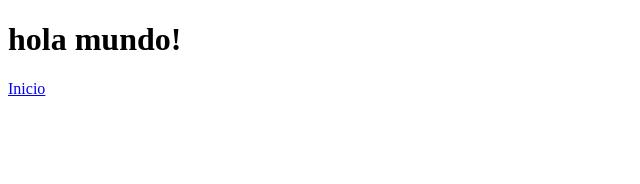
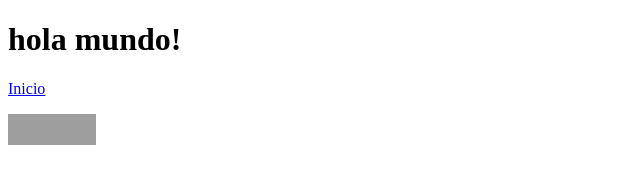
Before and after one commit to betocastillo4/ejemplos-Html-tecweb, a plain HTML site: page Untitled-1.html in a window 1280 px wide. Shown: the whole page, without its empty margins (0-640 px from the left). Drawn offline with Linux system fonts and the light colour scheme; grey boxes are pictures that could not be loaded.

Commit message:
snippet de validacion HTML

```diff
--- a/Untitled-1.html
+++ b/Untitled-1.html
@@ -9,5 +9,10 @@
         varias lineas  https://betocastillo4.github.io/ejemplos-Html-tecweb/.-->
            <h1> hola mundo! </h1>
            <a href="index.html">Inicio</a>
+           <p>
+                <a href="https://validator.w3.org/check?uri=referer"><img
+                    src="http://www.w3.org/Icons/valid-xhtml10"
+                    alt="Valid XHTML 1.0!" height="31" width="88" /></a>
+              </p>
        </body>
 </html>
```
Also changed, not shown: imagenes.html (+5 -0 lines), index.html (+5 -1 lines), listas.html (+5 -0 lines), texto.html (+5 -0 lines).
